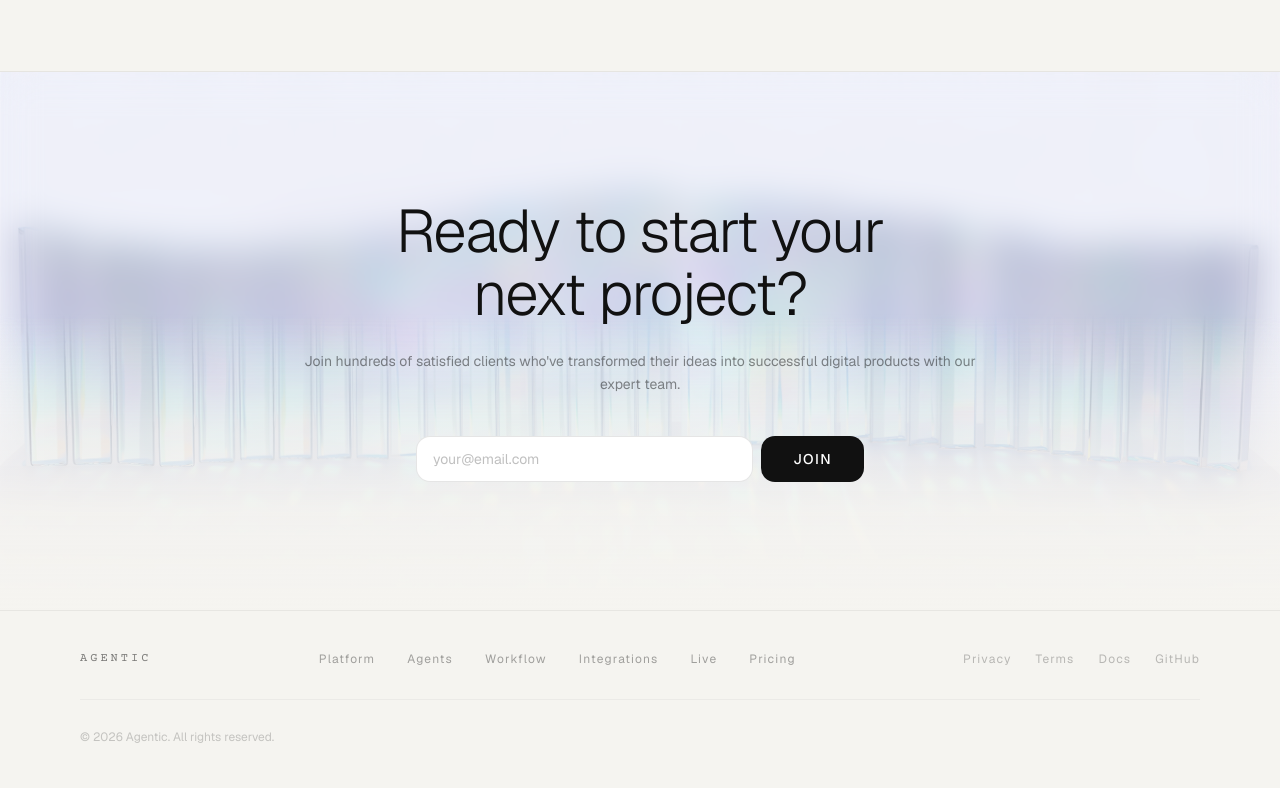
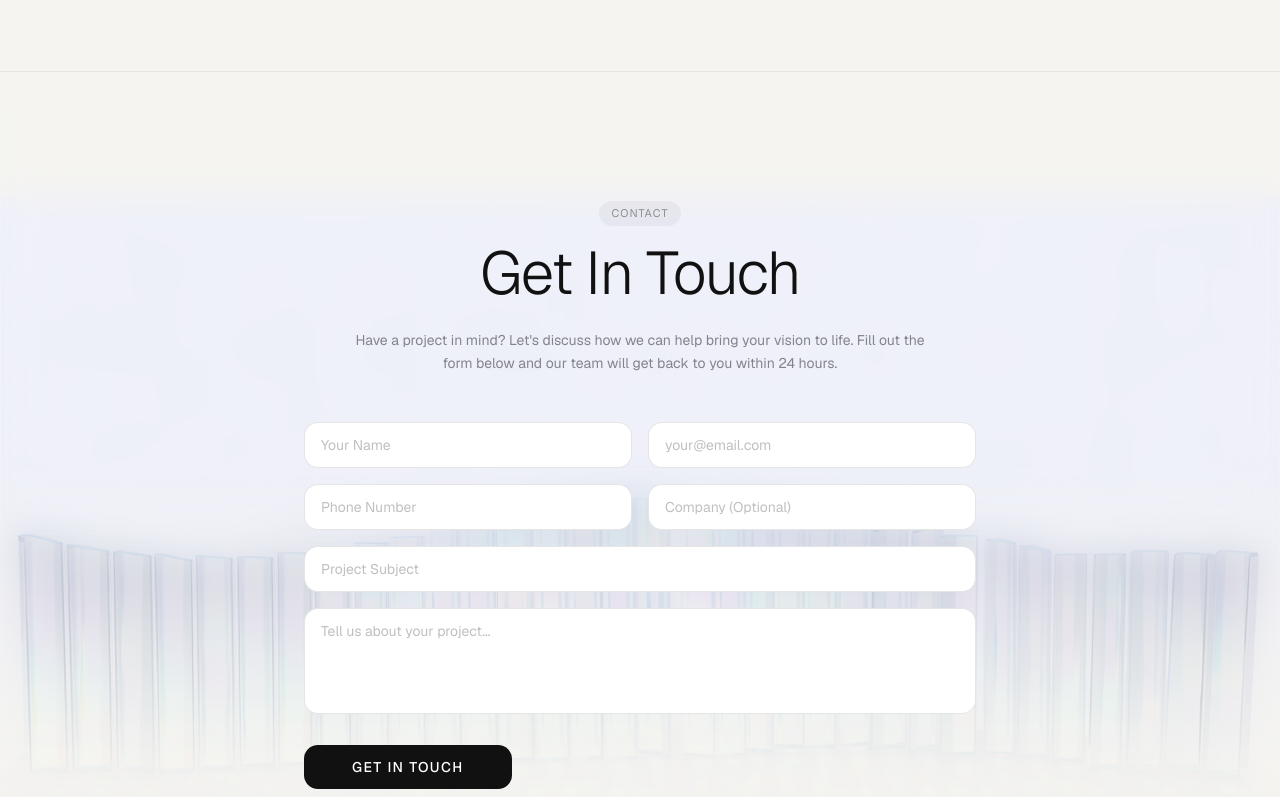
Before and after one commit to rhr3032/nuysdev-studio, a Next.js app: page / in a window 1280 px wide. Shown: the part 9060-9857 px from the top of the page. Built offline with nearby package versions, Linux system fonts and the light colour scheme.

Commit message:
enhance contact form with additional fields for improved user engagement

```diff
--- a/app/page.tsx
+++ b/app/page.tsx
@@ -78,6 +78,11 @@ function Tag({ children }: { children: React.ReactNode }) {
 // ─── Main page ────────────────────────────────────────────────────────────────
 export default function AgenticPage() {
   const [email, setEmail] = useState("")
+  const [name, setName] = useState("")
+  const [phone, setPhone] = useState("")
+  const [company, setCompany] = useState("")
+  const [subject, setSubject] = useState("")
+  const [message, setMessage] = useState("")
   const [submitted, setSubmitted] = useState(false)
   const [heroReady, setHeroReady] = useState(false)
   const [videoReady, setVideoReady] = useState(false)
@@ -479,7 +484,7 @@ export default function AgenticPage() {
         <div className="flex border-b border-black/[0.06]" style={{ animation: "marqueeLeft 28s linear infinite" }}>
           {[...Array(3)].map((_, rep) => (
             <div key={rep} className="flex shrink-0">
-              {["React & Vue", "Node.js & Python", "Mobile Apps", "Cloud Architecture", "API Design", "Database Design", "CI/CD Pipeline", "DevOps", "Performance Optimization", "Security Audit"].map((cap) => (
+              {["React & Vue", "TypeScript & JavaScript", "Python & Node.js", "Java & Spring Boot", "Mobile Apps", "Go & Rust", "C# & .NET", "Cloud Architecture", "API Design", "Database Design", "CI/CD Pipeline", "DevOps"].map((cap) => (
                 <div key={cap} className="flex items-center gap-6 px-10 py-5 border-r border-black/[0.06] shrink-0">
                   <span className="w-1.5 h-1.5 rounded-full bg-black/20 shrink-0" />
                   <span className="text-sm text-black/45 whitespace-nowrap tracking-wide">{cap}</span>
@@ -491,7 +496,7 @@ export default function AgenticPage() {
         <div className="flex" style={{ animation: "marqueeRight 22s linear infinite" }}>
           {[...Array(3)].map((_, rep) => (
             <div key={rep} className="flex shrink-0">
-              {["UI/UX Design", "User Testing", "Technical Architecture", "Scalability Planning", "Maintenance Support", "Feature Enhancement", "Bug Fixing", "Code Refactoring", "Performance Tuning", "System Integration"].map((cap) => (
+              {["Kotlin & Swift", "PHP & Laravel", "SQL & NoSQL", "AWS & Azure", "Docker & Kubernetes", "Firebase & Supabase", "PostgreSQL & MongoDB", "Microservices", "WebSockets & GraphQL", "Testing & Quality"].map((cap) => (
                 <div key={cap} className="flex items-center gap-6 px-10 py-5 border-r border-black/[0.06] shrink-0">
                   <span className="w-1.5 h-1.5 rounded-full bg-black/12 shrink-0" />
                   <span className="text-sm text-black/30 whitespace-nowrap tracking-wide">{cap}</span>
@@ -626,37 +631,93 @@ export default function AgenticPage() {
             background: "linear-gradient(to top, rgb(245,244,240) 0%, rgba(245,244,240,0.92) 18%, rgba(245,244,240,0.55) 35%, transparent 55%)",
           }}
         />
-        <div className="relative z-10 max-w-2xl mx-auto text-center">
+        <div className="relative z-10 max-w-3xl mx-auto">
+          <div className="text-center mb-12">
+            <div className="mb-4"><Tag>CONTACT</Tag></div>
             <h2 className="text-4xl md:text-5xl lg:text-6xl font-light tracking-tight leading-[1.05] mb-6">
-            Ready to start your<br />next project?
+              Get In Touch
             </h2>
-          <p className="text-sm text-black/45 leading-relaxed mb-10">
-            Join hundreds of satisfied clients who've transformed their ideas into successful digital products with our expert team.
+            <p className="text-sm text-black/45 leading-relaxed max-w-xl mx-auto">
+              Have a project in mind? Let's discuss how we can help bring your vision to life. Fill out the form below and our team will get back to you within 24 hours.
             </p>
+          </div>
           {!submitted ? (
             <form
-              onSubmit={e => { e.preventDefault(); if (email) setSubmitted(true) }}
-              className="flex flex-col sm:flex-row gap-2 max-w-md mx-auto"
+              onSubmit={e => { e.preventDefault(); if (email && name) setSubmitted(true) }}
+              className="w-full max-w-2xl mx-auto"
             >
+              {/* Name and Email Row */}
+              <div className="grid grid-cols-1 md:grid-cols-2 gap-4 mb-4">
+                <input
+                  type="text"
+                  placeholder="Your Name"
+                  value={name}
+                  onChange={e => setName(e.target.value)}
+                  required
+                  className="bg-white border border-black/10 rounded-xl px-4 py-3 text-sm text-[#111] placeholder:text-black/25 focus:outline-none focus:border-black/25 transition-colors"
+                />
                 <input
                   type="email"
                   placeholder="your@email.com"
                   value={email}
                   onChange={e => setEmail(e.target.value)}
                   required
-                className="flex-1 bg-white border border-black/10 rounded-xl px-4 py-3 text-sm text-[#111] placeholder:text-black/25 focus:outline-none focus:border-black/25 transition-colors"
+                  className="bg-white border border-black/10 rounded-xl px-4 py-3 text-sm text-[#111] placeholder:text-black/25 focus:outline-none focus:border-black/25 transition-colors"
                 />
+              </div>
+
+              {/* Phone and Company Row */}
+              <div className="grid grid-cols-1 md:grid-cols-2 gap-4 mb-4">
+                <input
+                  type="tel"
+                  placeholder="Phone Number"
+                  value={phone}
+                  onChange={e => setPhone(e.target.value)}
+                  className="bg-white border border-black/10 rounded-xl px-4 py-3 text-sm text-[#111] placeholder:text-black/25 focus:outline-none focus:border-black/25 transition-colors"
+                />
+                <input
+                  type="text"
+                  placeholder="Company (Optional)"
+                  value={company}
+                  onChange={e => setCompany(e.target.value)}
+                  className="bg-white border border-black/10 rounded-xl px-4 py-3 text-sm text-[#111] placeholder:text-black/25 focus:outline-none focus:border-black/25 transition-colors"
+                />
+              </div>
+
+              {/* Subject */}
+              <div className="mb-4">
+                <input
+                  type="text"
+                  placeholder="Project Subject"
+                  value={subject}
+                  onChange={e => setSubject(e.target.value)}
+                  required
+                  className="w-full bg-white border border-black/10 rounded-xl px-4 py-3 text-sm text-[#111] placeholder:text-black/25 focus:outline-none focus:border-black/25 transition-colors"
+                />
+              </div>
+
+              {/* Message */}
+              <div className="mb-6">
+                <textarea
+                  placeholder="Tell us about your project..."
+                  value={message}
+                  onChange={e => setMessage(e.target.value)}
+                  rows={4}
+                  className="w-full bg-white border border-black/10 rounded-xl px-4 py-3 text-sm text-[#111] placeholder:text-black/25 focus:outline-none focus:border-black/25 transition-colors resize-none"
+                />
+              </div>
+
               <button
                 type="submit"
-                className="px-8 py-3 bg-[#111] text-white text-sm rounded-xl hover:bg-[#333] transition-colors tracking-widest font-medium"
+                className="w-full md:w-auto px-12 py-3 bg-[#111] text-white text-sm rounded-xl hover:bg-[#333] transition-colors tracking-widest font-medium"
               >
-                JOIN
+                GET IN TOUCH
               </button>
             </form>
           ) : (
             <div className="inline-flex items-center gap-2 px-6 py-3 rounded-xl border border-emerald-600/20 bg-emerald-50 text-emerald-700 text-sm">
               <div className="w-1.5 h-1.5 rounded-full bg-emerald-500" />
-              {"You're on the list. We'll be in touch."}
+              {"Thank you! We've received your message and will contact you soon."}
             </div>
           )}
         </div>
```
Lines whose indentation alone changed are shown as unchanged.
